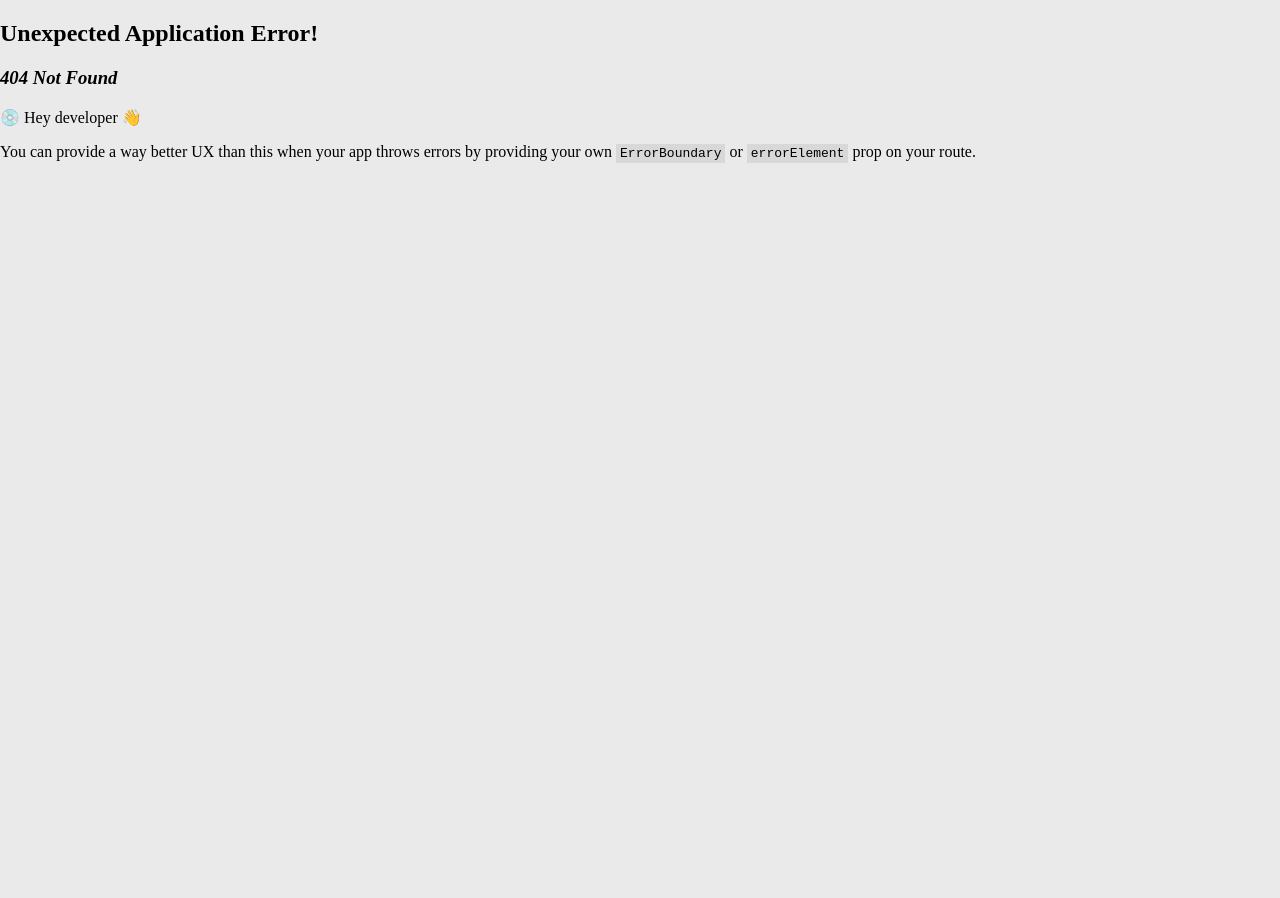
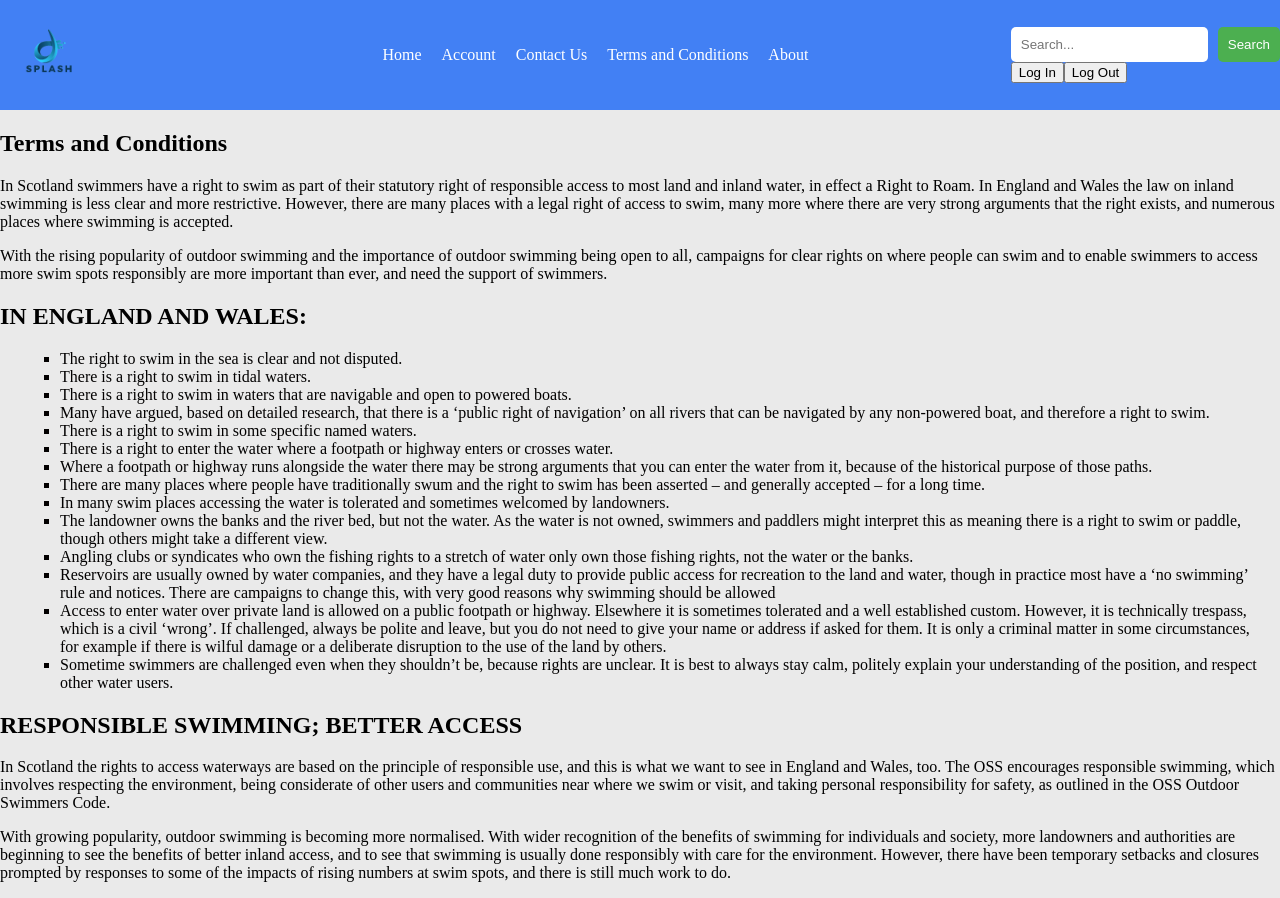
Before and after one commit to amnioc/wild-swimming-app, a React (Vite) app in the folder wild-swimming-app/: page /terms in a window 1280 px wide. Before the commit this address had no page. Before the commit the page ends 800 px from the top, so only its background shows below. Built offline with nearby package versions, Linux system fonts and the light colour scheme.

Commit message:
added terms and condition page and update thed navbar

```diff
--- a/wild-swimming-app/src/App.tsx
+++ b/wild-swimming-app/src/App.tsx
@@ -1,6 +1,7 @@
 import "./App.css";
 import RootLayout from "./components/RootLayout/RootLayout";
 import Homepage from "./pages/home/Homepage";
+import TsCs from "./pages/ts-cs/Ts-cs";
 import {
   createBrowserRouter,
   createRoutesFromElements,
@@ -11,6 +12,7 @@ const router = createBrowserRouter(
   createRoutesFromElements(
     <Route path="/" element={<RootLayout />}>
       <Route index element={<Homepage />} />
+      <Route path="terms" element={<TsCs />} />
     </Route>
   )
 );
--- a/wild-swimming-app/src/components/Header/Header.tsx
+++ b/wild-swimming-app/src/components/Header/Header.tsx
@@ -2,42 +2,61 @@ import "./styles.css";
 import { useAuth0 } from "@auth0/auth0-react";
 import LoginButton from "../loginbutton/loginbutton";
 import LogoutButton from "../logoutbutton/logoutbutton";
+import logo from "./logo.png";
 
 const Header = () => {
   const { user, isAuthenticated, isLoading } = useAuth0();
+  const handleGoToHome = () => {
+    window.location.replace("/");
+  };
+  const handleGoToTsCs = () => {
+    window.location.replace("/terms");
+  };
   if (isLoading) {
     return <div>Loading ...</div>;
   }
   return (
     <div className="header">
+      <div className="width-container">
+        <img
+          src={logo}
+          className="logo-img"
+          width="100px"
+          height="100px"
+          alt="wild swimming logo"
+        />
+        <div className="nav-container">
           <nav>
             <ul>
               <li>
-            <a href="#home">Home</a>
+                <div className="nav-listitem" onClick={handleGoToHome}>Home</div>
               </li>
               <li>
-            <a href="#account">Account</a>
+                <div className="nav-listitem">Account</div>
               </li>
               <li>
-            <a href="#contact">Contact Us</a>
+                <div className="nav-listitem">Contact Us</div>
               </li>
               <li>
-            <a href="#terms">Terms and Conditions</a>
+                <div className="nav-listitem" onClick={handleGoToTsCs}>
+                  Terms and Conditions
+                </div>
               </li>
-          <li className="about">
-            <a className="active" href="#about">
-              About
-            </a>
+              <li>
+                <div className="nav-listitem">About</div>
               </li>
             </ul>
           </nav>
+        </div>
         <div className="search-container">
           <form>
             <input type="text" placeholder="Search..." />
             <button type="submit">Search</button>
           </form>
+          <LoginButton />
+          <LogoutButton />
         </div>
-      <LoginButton />
+      </div>
       {user !== undefined && isAuthenticated && (
         <div>
           <p>You are logged in</p>
@@ -45,7 +64,6 @@ const Header = () => {
           <h2>{user.name}</h2>
         </div>
       )}
-      <LogoutButton />
     </div>
   );
 };
--- a/wild-swimming-app/src/components/Header/styles.css
+++ b/wild-swimming-app/src/components/Header/styles.css
@@ -26,13 +26,10 @@ li a {
 .about {
   float: right;
 } */
+/*
+.header {
 
-.header {
-  display: flex;
-  justify-content: space-between;
-  align-items: center;
-  padding: 20px;
-}
+} */
 
 nav {
   display: flex;
@@ -77,3 +74,29 @@ button[type="submit"] {
 button[type="submit"]:hover {
   background-color: #3e8e41;
 }
+
+.width-container {
+  display: flex;
+  justify-content: space-between;
+  flex-direction: row;
+  align-items: center;
+  background-color: rgb(66, 128, 244);
+  padding-bottom: 5px;
+  padding-top: 5px;
+}
+
+.nav-container {
+  display: flex;
+  justify-content: space-between;
+  flex-direction: row;
+  padding-left: 80px;
+}
+
+.nav-listitem {
+  cursor: pointer;
+  color: white;
+}
+
+.nav-listitem:hover {
+  color: rgb(0, 7, 10);
+}
--- a/wild-swimming-app/src/index.css
+++ b/wild-swimming-app/src/index.css
@@ -4,6 +4,6 @@
 
 body {
   margin: 0;
-  display: flex;
+  /* display: flex; */
   place-items: center;
 }
--- a/wild-swimming-app/src/pages/home/Homepage.tsx
+++ b/wild-swimming-app/src/pages/home/Homepage.tsx
@@ -4,6 +4,7 @@ const Homepage = () => {
   return (
     <section>
       <Header />
+      <p>Homepage</p>
     </section>
   );
 };
--- a/wild-swimming-app/src/pages/ts-cs/Ts-cs.tsx
+++ b/wild-swimming-app/src/pages/ts-cs/Ts-cs.tsx
@@ -1,5 +1,116 @@
+import Header from "../../components/Header/Header";
+import styles from "./ts-cs.module.css";
 const TsCs = () => {
-  return <section></section>;
+  return (
+    <div>
+      <Header />
+      <section>
+        <h1>Terms and Conditions</h1>
+        <p>
+          In Scotland swimmers have a right to swim as part of their statutory
+          right of responsible access to most land and inland water, in effect a
+          Right to Roam. In England and Wales the law on inland swimming is less
+          clear and more restrictive. However, there are many places with a
+          legal right of access to swim, many more where there are very strong
+          arguments that the right exists, and numerous places where swimming is
+          accepted.
+        </p>
+        <p>
+          With the rising popularity of outdoor swimming and the importance of
+          outdoor swimming being open to all, campaigns for clear rights on
+          where people can swim and to enable swimmers to access more swim spots
+          responsibly are more important than ever, and need the support of
+          swimmers.
+        </p>
+        <h2>IN ENGLAND AND WALES:</h2>
+        <ul className={styles.ul}>
+          <li>The right to swim in the sea is clear and not disputed.</li>
+          <li>There is a right to swim in tidal waters.</li>
+          <li>
+            There is a right to swim in waters that are navigable and open to
+            powered boats.
+          </li>
+          <li>
+            Many have argued, based on detailed research, that there is a
+            ‘public right of navigation’ on all rivers that can be navigated by
+            any non-powered boat, and therefore a right to swim.
+          </li>
+          <li>There is a right to swim in some specific named waters.</li>
+          <li>
+            There is a right to enter the water where a footpath or highway
+            enters or crosses water.
+          </li>
+          <li>
+            Where a footpath or highway runs alongside the water there may be
+            strong arguments that you can enter the water from it, because of
+            the historical purpose of those paths.
+          </li>
+          <li>
+            There are many places where people have traditionally swum and the
+            right to swim has been asserted – and generally accepted – for a
+            long time.
+          </li>
+          <li>
+            In many swim places accessing the water is tolerated and sometimes
+            welcomed by landowners.
+          </li>
+          <li>
+            The landowner owns the banks and the river bed, but not the water.
+            As the water is not owned, swimmers and paddlers might interpret
+            this as meaning there is a right to swim or paddle, though others
+            might take a different view.
+          </li>
+          <li>
+            Angling clubs or syndicates who own the fishing rights to a stretch
+            of water only own those fishing rights, not the water or the banks.
+          </li>
+          <li>
+            Reservoirs are usually owned by water companies, and they have a
+            legal duty to provide public access for recreation to the land and
+            water, though in practice most have a ‘no swimming’ rule and
+            notices. There are campaigns to change this, with very good reasons
+            why swimming should be allowed
+          </li>
+          <li>
+            Access to enter water over private land is allowed on a public
+            footpath or highway. Elsewhere it is sometimes tolerated and a well
+            established custom. However, it is technically trespass, which is a
+            civil ‘wrong’. If challenged, always be polite and leave, but you do
+            not need to give your name or address if asked for them. It is only
+            a criminal matter in some circumstances, for example if there is
+            wilful damage or a deliberate disruption to the use of the land by
+            others.
+          </li>
+          <li>
+            Sometime swimmers are challenged even when they shouldn’t be,
+            because rights are unclear. It is best to always stay calm, politely
+            explain your understanding of the position, and respect other water
+            users.
+          </li>
+        </ul>
+        <h2>RESPONSIBLE SWIMMING; BETTER ACCESS</h2>
+        <p>
+          In Scotland the rights to access waterways are based on the principle
+          of responsible use, and this is what we want to see in England and
+          Wales, too. The OSS encourages responsible swimming, which involves
+          respecting the environment, being considerate of other users and
+          communities near where we swim or visit, and taking personal
+          responsibility for safety, as outlined in the OSS Outdoor Swimmers
+          Code.
+        </p>
+        <p>
+          With growing popularity, outdoor swimming is becoming more normalised.
+          With wider recognition of the benefits of swimming for individuals and
+          society, more landowners and authorities are beginning to see the
+          benefits of better inland access, and to see that swimming is usually
+          done responsibly with care for the environment. However, there have
+          been temporary setbacks and closures prompted by responses to some of
+          the impacts of rising numbers at swim spots, and there is still much
+          work to do.
+        </p>
+      </section>
+    </div>
+  );
 };
 
 export default TsCs;
--- a/wild-swimming-app/src/pages/ts-cs/ts-cs.module.css
+++ b/wild-swimming-app/src/pages/ts-cs/ts-cs.module.css
@@ -0,0 +1,6 @@
+.ul {
+  color: rgb(2, 0, 0);
+  display: block;
+  list-style-type: square;
+  padding-left: 50px;
+}
```
Also changed, not shown: wild-swimming-app/src/components/Header/logo.png (added). Lines whose indentation alone changed are shown as unchanged.
